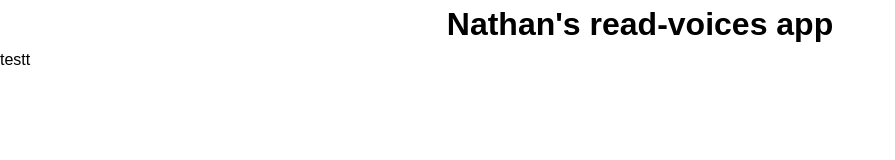
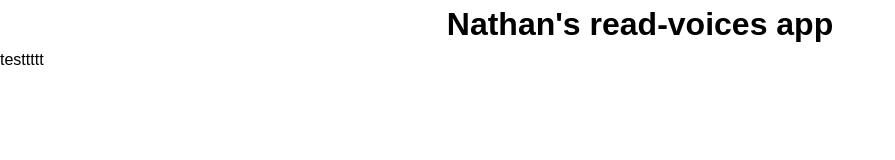
Before and after one commit to williamowen65/read_voices, a React app: page / in a window 1280 px wide. Shown: the top 160 px of the page, without its empty margins (0-895 px from the left). Built offline with nearby package versions, Linux system fonts and the light colour scheme.

Commit message:
tesssssttt

```diff
--- a/src/App.js
+++ b/src/App.js
@@ -27,7 +27,7 @@ export default function App() {
   return (
     <AppStyled>
       <h1>Nathan's read-voices app</h1>
-      <p>testt</p>
+      <p>testtttt</p>
 
     </AppStyled>
   )
```
